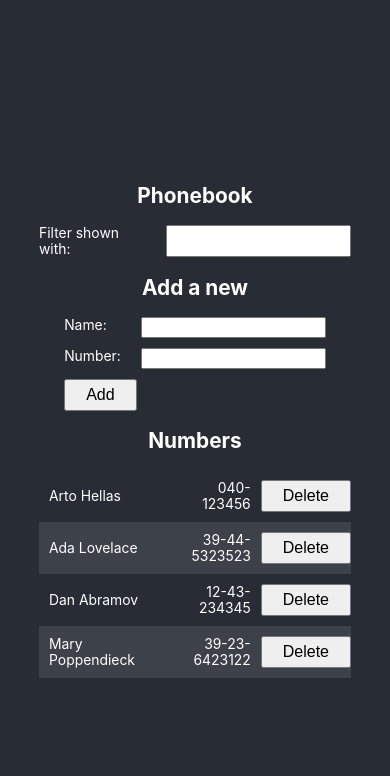
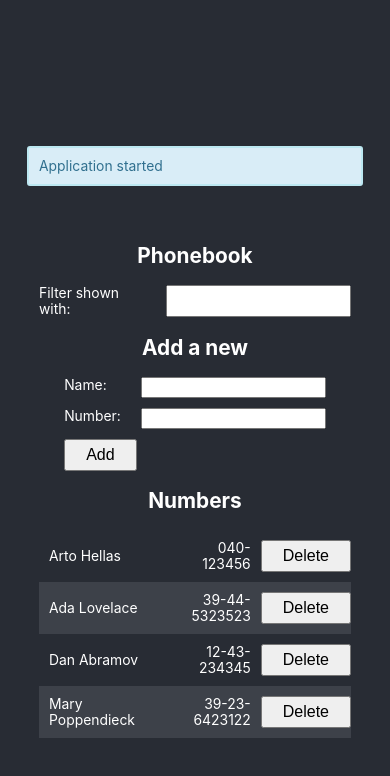
Before and after one commit to josenaldo/full-stack-open-2022, a React (Create React App) app in the folder part2/phonebook/: page / in a window 390 px wide. Shown: the top 776 px of the page. Built offline with nearby package versions, Linux system fonts and the light colour scheme; data requests are answered from the project's data file.

Commit message:
:sparkles: feat: 2.19: Phonebook step11
Add a notification component. This component has 3 states: info, success and error

```diff
--- a/part2/phonebook/src/App.js
+++ b/part2/phonebook/src/App.js
@@ -1,6 +1,12 @@
 import { useState, useEffect } from 'react'
 
-import { Filter, PersonForm, Persons } from 'components'
+import {
+    Filter,
+    PersonForm,
+    Persons,
+    Notification,
+    NOTIFICATION_LEVELS,
+} from 'components'
 import { personServices } from 'services'
 
 import './App.css'
@@ -11,6 +17,9 @@ const App = () => {
     const [newName, setNewName] = useState('')
     const [newNumber, setNewNumber] = useState('')
     const [search, setSearch] = useState('')
+
+    const [message, setMessage] = useState(null)
+    const [messageTimeout, setMessageTimeout] = useState(null)
 
     const personsToShow = search
         ? persons.filter((person) =>
@@ -28,6 +37,28 @@ const App = () => {
 
     const handleNewNumberChange = (event) => {
         setNewNumber(event.target.value)
+    }
+
+    const showMessage = (text, level) => {
+        const message = {
+            text: text,
+            level: level,
+            timeout: null,
+        }
+
+        if (messageTimeout) {
+            clearTimeout(messageTimeout)
+            setMessageTimeout(null)
+        }
+
+        setMessage(message)
+
+        const timeout = setTimeout(() => {
+            setMessage(null)
+            setMessageTimeout(null)
+        }, 6000)
+
+        setMessageTimeout(timeout)
     }
 
     const createOrUpdate = (event) => {
@@ -53,6 +84,7 @@ const App = () => {
             setNewName('')
             setNewNumber('')
         })
+        showMessage(`Added ${person.name}`, NOTIFICATION_LEVELS.success)
     }
 
     const update = (person, id) => {
@@ -66,6 +98,7 @@ const App = () => {
                 setNewName('')
                 setNewNumber('')
             })
+            showMessage(`Updated ${person.name}`, NOTIFICATION_LEVELS.success)
         }
     }
 
@@ -82,15 +115,19 @@ const App = () => {
     useEffect(() => {
         personServices.getAll().then((persons) => {
             setPersons(persons)
+            showMessage('Application started', NOTIFICATION_LEVELS.info)
         })
     }, [])
 
     return (
         <div className="App">
+            <Notification message={message} />
+
             <h2>Phonebook</h2>
             <Filter value={search} onChange={handleSearchChange} />
 
             <h2>Add a new</h2>
+
             <PersonForm
                 onSubmit={createOrUpdate}
                 newName={newName}
--- /dev/null
+++ b/part2/phonebook/src/components/Notification.css
@@ -0,0 +1,26 @@
+.alert {
+    margin: 40px 20px;
+    padding: 10px;
+    border-radius: 3px;
+    border: 2px solid;
+    width: 100%;
+    max-width: 800px;
+}
+
+.success {
+    color: #3c763d;
+    background-color: #dff0d8;
+    border-color: #d6e9c6;
+}
+
+.error {
+    color: #a94442;
+    background-color: #f2dede;
+    border-color: #ebccd1;
+}
+
+.info {
+    color: #31708f;
+    background-color: #d9edf7;
+    border-color: #bce8f1;
+}
--- /dev/null
+++ b/part2/phonebook/src/components/Notification.js
@@ -0,0 +1,17 @@
+import './Notification.css'
+
+const NOTIFICATION_LEVELS = {
+    success: 'success',
+    error: 'error',
+    info: 'info',
+}
+
+const Notification = ({ message }) => {
+    if (message === null) {
+        return null
+    }
+
+    return <div className={` alert ${message.level}`}>{message.text}</div>
+}
+
+export { Notification, NOTIFICATION_LEVELS }
--- a/part2/phonebook/src/components/Persons.js
+++ b/part2/phonebook/src/components/Persons.js
@@ -2,7 +2,7 @@ import './Persons.css'
 
 const Persons = ({ persons, remove }) => {
     return (
-        <table cellspacing="0" cellpadding="0">
+        <table cellSpacing="0" cellPadding="0">
             <tbody>
                 {persons.map((person) => (
                     <tr key={person.id}>
--- a/part2/phonebook/src/components/index.js
+++ b/part2/phonebook/src/components/index.js
@@ -2,3 +2,4 @@ export { Filter } from './Filter'
 export { Input } from './Input'
 export { PersonForm } from './PersonForm'
 export { Persons } from './Persons'
+export { Notification, NOTIFICATION_LEVELS } from './Notification'
```
